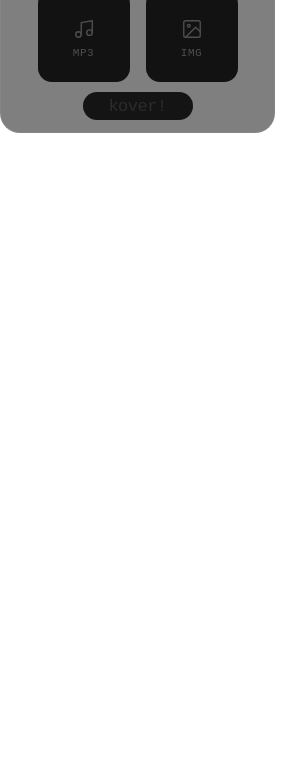
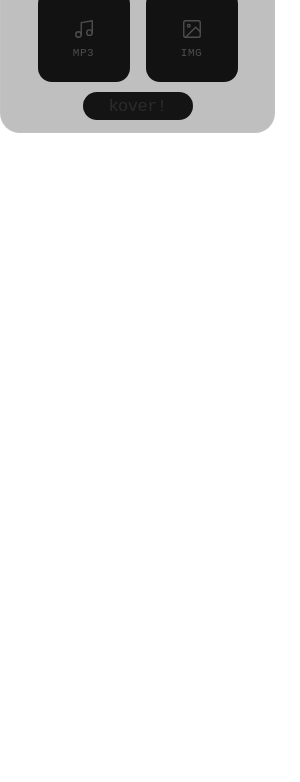
Before and after one commit to MiraiMosaic/Kover, an Electron app: page index.html in a window 300 px wide. Shown: the part 62-844 px from the top of the page. Drawn offline with Linux system fonts and the light colour scheme; a web font is replaced by a local one.

Commit message:
Lighter vibrancy transparency background tint

```diff
--- a/style.css
+++ b/style.css
@@ -47,7 +47,7 @@ body {
   height: 100%;
   width: 100%;
   padding: 0 16px 12px 16px; /* Bottom padding set to 12px */
-  background-color: rgba(0, 0, 0, 0.5); /* Translucent dark tint for macOS vibrancy */
+  background-color: rgba(0, 0, 0, 0.25); /* Lighter translucent dark tint for macOS vibrancy */
   border-radius: 20px; /* 20px rounded corners */
   border: 1px solid rgba(255, 255, 255, 0.05); /* Extremely subtle border for window edge definition */
   overflow: hidden;
```
